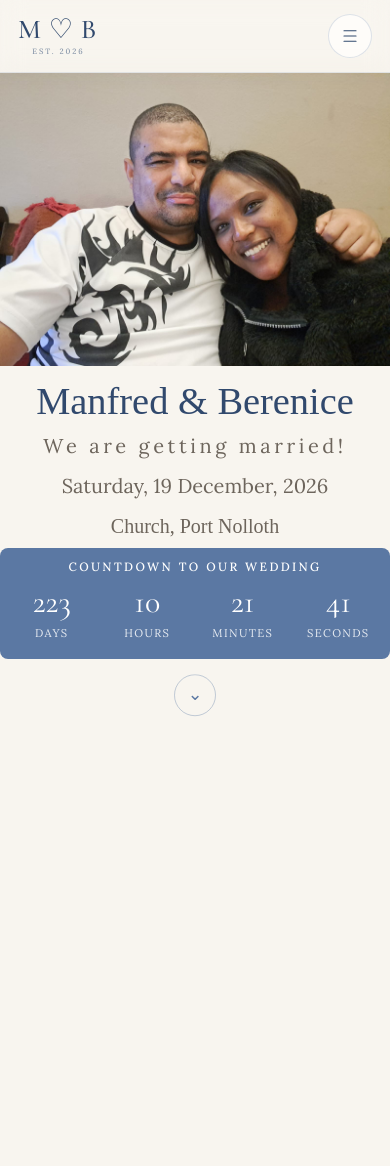
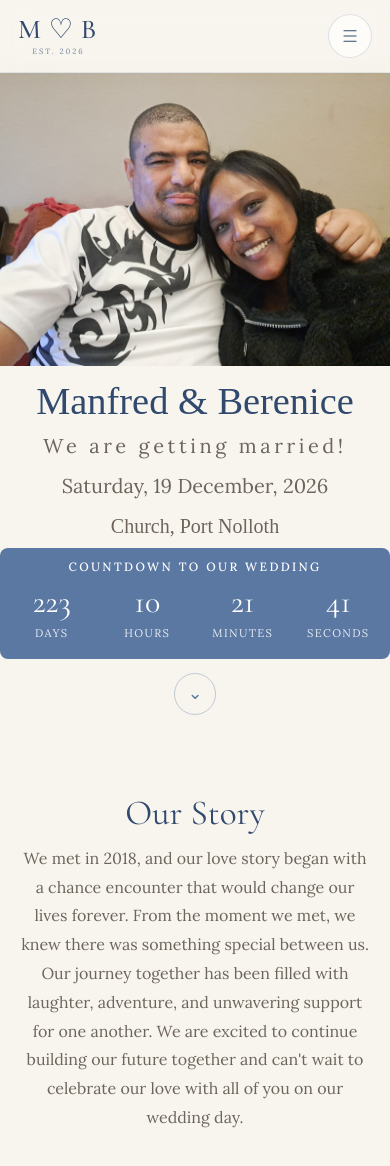
Before and after one commit to teddy-wests1de/mlandrew-wdng, a React (Vite) app: page / in a window 390 px wide. Shown: the top 1166 px of the page. Before the commit the page ends 844 px from the top, so only its background shows below. Built offline with nearby package versions, Linux system fonts and the light colour scheme; a web font is replaced by a local one.

Commit message:
Added OurStory Section

```diff
--- a/src/App.jsx
+++ b/src/App.jsx
@@ -4,6 +4,7 @@ import reactLogo from './assets/react.svg'
 import viteLogo from './assets/vite.svg'
 import Hero from './components/Hero'
 import Header from './components/Header'
+import OurStory from './components/OurStory'
 
 function App() {
   const [count, setCount] = useState(0)
@@ -12,6 +13,7 @@ function App() {
     <div>
       <Header />
       <Hero />
+      <OurStory />
     </div>
   )
 }
--- /dev/null
+++ b/src/components/OurStory.jsx
@@ -0,0 +1,11 @@
+function OurStory() {
+  return (
+    <section className="story-preview" id="our-story">
+        <h2 className="story-title">Our Story</h2>
+        <p className="story-text">We met in 2018, and our love story began with a chance encounter that would change our lives forever. From the moment we met, we knew there was something special between us. Our journey together has been filled with laughter, adventure, and unwavering support for one another. We are excited to continue building our future together and can't wait to celebrate our love with all of you on our wedding day.</p>
+
+    </section>
+
+    )}
+
+    export default OurStory
--- a/src/index.css
+++ b/src/index.css
@@ -705,7 +705,7 @@ p {
   width: 100%;
   max-width: var(--content-narrow);
 
-  margin: 80px auto 0;
+  margin: 2rem auto 0;
 
   text-align: center;
 }
@@ -1229,7 +1229,7 @@ footer .logo {
   /* Mobile sections */
 
   section {
-    padding: 70px 18px;
+    padding: 2.5rem 18px;
   }
 
   h1 {
@@ -1280,7 +1280,7 @@ footer .logo {
   }
 
   .story-preview {
-    margin-top: 60px;
+    margin-top: 2.5rem;
   }
 
   .card,
```
